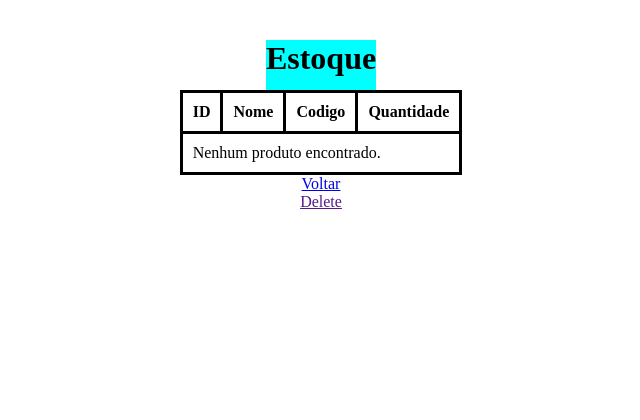
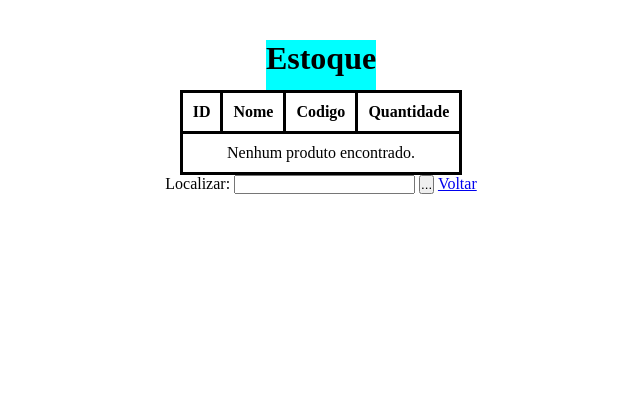
Before and after one commit to Marcelo-Borges-JNascimento/logEasy, a Django app: page /estoque/ in a window 1280 px wide. Shown: the top 420 px of the page, without its empty margins (319-959 px from the left). Run offline with Django 5.2, Linux system fonts and the light colour scheme; data that the repository does not hold is empty.

Commit message:
Função adicional para localizar produtos na tabela

```diff
--- a/logEasy/logEasy/templates/estoque.html
+++ b/logEasy/logEasy/templates/estoque.html
@@ -34,7 +34,13 @@
             {% endfor %}
         </tbody>
     </table>
-    <a href="/">Voltar</a>
-    <a href="">Delete</a>
+    <div class="form_localizar">
+        <label for="">Localizar: </label>
+        <input type="text" id="id_localizar">
+        <button type="submit" id="botao_localizar">...</button>
+        <a href="/">Voltar</a>
+    </div>
+
+    <script src="{% static 'js/scripts2.js' %}"></script>
 </body>
 </html>
--- a/logEasy/static/css/style.css
+++ b/logEasy/static/css/style.css
@@ -88,4 +88,5 @@ table, th, td {
     border-collapse: collapse;
     border: solid black;
     padding: 10px;
+    text-align: center;
 }
--- a/logEasy/static/js/scripts2.js
+++ b/logEasy/static/js/scripts2.js
@@ -5,6 +5,9 @@ const botao_redirect = document.getElementById('botao_redirect')
 const campo_nome = document.getElementById('id_nome_produto')
 const codigo = document.getElementById('id_codigo')
 const quantidade = document.getElementById('id_quantidade')
+let linha_produto = document.getElementsByTagName('td')
+const localizar = document.getElementById('id_localizar')
+const botao_localizar = document.getElementById('botao_localizar')
 
 const form_enviado = () => {
     window.alert('O produto foi registrado!')
@@ -31,6 +34,29 @@ const valida = () => {
 }
 
 
+botao_localizar.addEventListener('click', (e) => {
+
+    const texto = localizar.value
+    for(let i = 0; i < linha_produto.length; i++){
+        nome_prod = linha_produto[1].textContent.trim()
+        if(texto == nome_prod){
+            console.log(texto)
+            linha_produto[i].style.backgroundColor = "aqua"
+            setTimeout(() => {
+                linha_produto[i].style.backgroundColor = "white"
+            }, 1000)
+        }
+    }
+
+})
+
+console.log(linha_produto)
+
+
+
+
+
+
 
 campo_nome.addEventListener('input', valida)
 codigo.addEventListener('input', valida)
```
